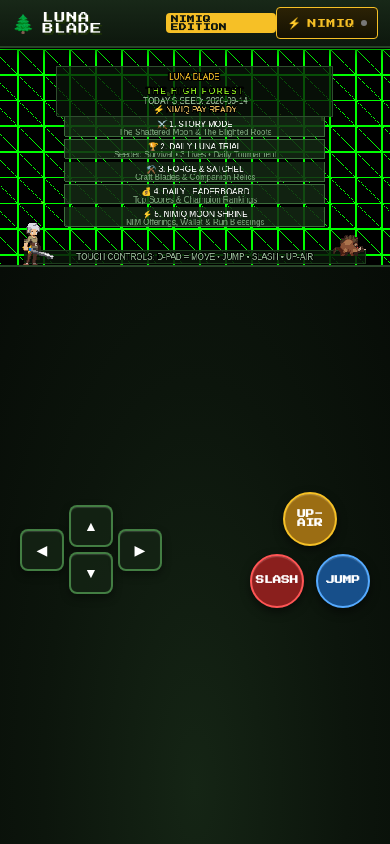
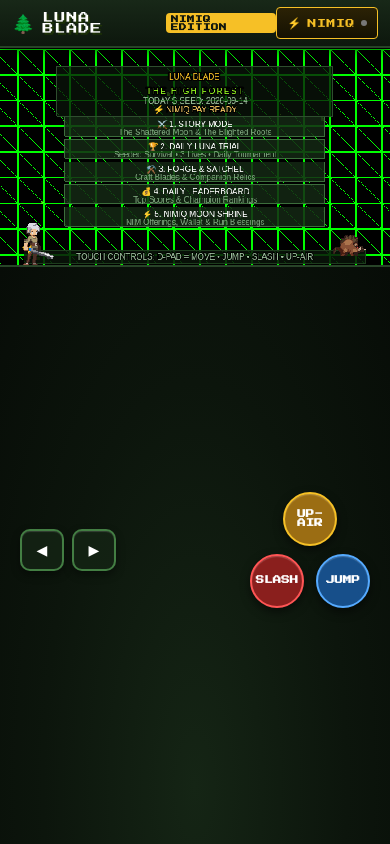
Before and after one commit to ScriptedBro/Luna-Blade, a website built with Vite: page index.html in a window 390 px wide. Built offline with nearby package versions, Linux system fonts and the light colour scheme; animation ran at ten frames a second; files whose address does not match are found by name; what @nimiq/mini-app-sdk would draw is missing.

Commit message:
fix(mobile): configure 2-button horizontal d-pad (left/right) and preserve up-air, slash, and jump action buttons

```diff
--- a/index.html
+++ b/index.html
@@ -41,12 +41,8 @@
 
       <!-- Virtual Touch Controls for Mobile Viewport -->
       <div id="touch-controls" class="touch-controls">
-        <div class="touch-dpad">
+        <div class="touch-dpad horizontal-only">
           <button id="touch-left" class="touch-btn dpad-btn" data-key="left" aria-label="Left">◀</button>
-          <div class="touch-dpad-vertical">
-            <button id="touch-up" class="touch-btn dpad-btn" data-key="up" aria-label="Up">▲</button>
-            <button id="touch-down" class="touch-btn dpad-btn" data-key="down" aria-label="Down">▼</button>
-          </div>
           <button id="touch-right" class="touch-btn dpad-btn" data-key="right" aria-label="Right">▶</button>
         </div>
 
--- a/src/style.css
+++ b/src/style.css
@@ -283,23 +283,17 @@ html, body {
 .touch-dpad {
   display: flex;
   align-items: center;
-  gap: 5px;
+  gap: 8px;
   padding: 6px;
   margin: -6px;
   box-sizing: content-box;
 }
 
-.touch-dpad-vertical {
-  display: flex;
-  flex-direction: column;
-  gap: 5px;
-}
-
 .dpad-btn {
-  width: 48px;
-  height: 46px;
-  font-size: 15px;
-  border-radius: 8px;
+  width: 58px;
+  height: 54px;
+  font-size: 18px;
+  border-radius: 10px;
   display: flex;
   align-items: center;
   justify-content: center;
--- a/src/ui/TouchControls.js
+++ b/src/ui/TouchControls.js
@@ -95,9 +95,7 @@ export class TouchController {
     const dpadContainer = document.querySelector('.touch-dpad');
     const dpadBtns = {
       'touch-left': { key: 'left', el: document.getElementById('touch-left') },
-      'touch-right': { key: 'right', el: document.getElementById('touch-right') },
-      'touch-up': { key: 'up', el: document.getElementById('touch-up') },
-      'touch-down': { key: 'down', el: document.getElementById('touch-down') }
+      'touch-right': { key: 'right', el: document.getElementById('touch-right') }
     };
 
     let activeDpadPointerId = null;
@@ -241,9 +239,9 @@ export class TouchController {
       });
     };
 
+    bindActionBtn('touch-upslash', 'upslash');
+    bindActionBtn('touch-attack', 'attack');
     bindActionBtn('touch-jump', 'jump');
-    bindActionBtn('touch-attack', 'attack');
-    bindActionBtn('touch-upslash', 'upslash');
 
     // Reset inputs when user switches apps or browser loses focus
     const resetAllInputs = () => {
```
